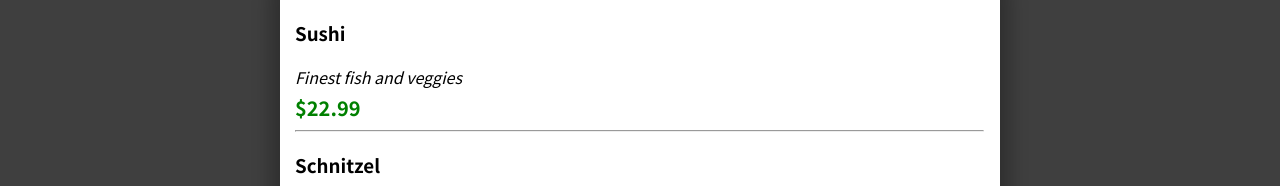
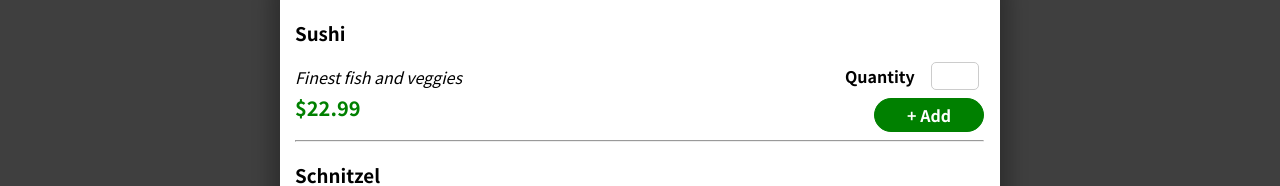
Before and after one commit to Pratiksha9240/FoodOrderApp, a React (Create React App) app: page / in a window 1280 px wide. Shown: the part 593-779 px from the top of the page. Built offline with nearby package versions, Linux system fonts and the light colour scheme.

Commit message:
User input form added

```diff
--- a/src/components/Meals/MealItem.js
+++ b/src/components/Meals/MealItem.js
@@ -1,4 +1,5 @@
-import classes from './MealItem.module.css'
+import classes from './MealItem.module.css';
+import UserInput from '../UI/UserInput';
 
 const MealItem = (props) => {
     return(
@@ -6,6 +7,10 @@ const MealItem = (props) => {
             <h3>{props.meal.name}</h3>
             <div className={classes.description}>{props.meal.description}</div>
             <div className={classes.price}>${props.meal.price}</div>
+            <div>
+                <UserInput />
+            </div>
+
         </li>
     );
 }
--- /dev/null
+++ b/src/components/UI/UserInput.js
@@ -0,0 +1,18 @@
+import React from "react";
+import classes from "./UserInput.module.css";
+
+const UserInput = (props) => {
+  return (
+    <React.Fragment>
+      <form className={classes.form}>
+        <div className={classes.input}>
+          <label htmlFor="quantity">Quantity</label>
+          <input type="number" name="quantity" id="quantity" />
+        </div>
+        <button type="submit">+ Add</button>
+      </form>
+    </React.Fragment>
+  );
+};
+
+export default UserInput;
--- /dev/null
+++ b/src/components/UI/UserInput.module.css
@@ -0,0 +1,41 @@
+.form{
+    text-align: right;
+    margin-top: -60px;
+}
+
+.form button {
+    font: inherit;
+    cursor: pointer;
+    background-color: green;
+    border: 1px solid green;
+    color: white;
+    padding: 0.25rem 2rem;
+    border-radius: 20px;
+    font-weight: bold;
+  }
+
+  .form button:hover,
+  .form button:active {
+    background-color: rgb(27, 74, 27);
+    border-color: green;
+  }
+
+.input {
+    display: flex;
+    align-items: center;
+    margin-bottom: 0.5rem;
+    margin-left: 550px;
+  }
+
+  .input label {
+    font-weight: bold;
+    margin-right: 1rem;
+  }
+
+  .input input {
+    width: 3rem;
+    border-radius: 5px;
+    border: 1px solid #ccc;
+    font: inherit;
+    padding-left: 0.5rem;
+  }
```
